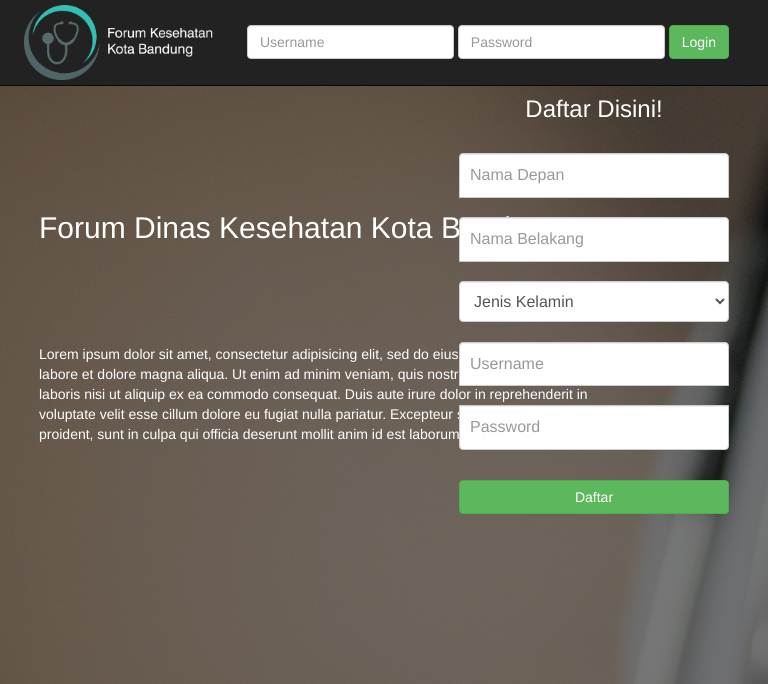
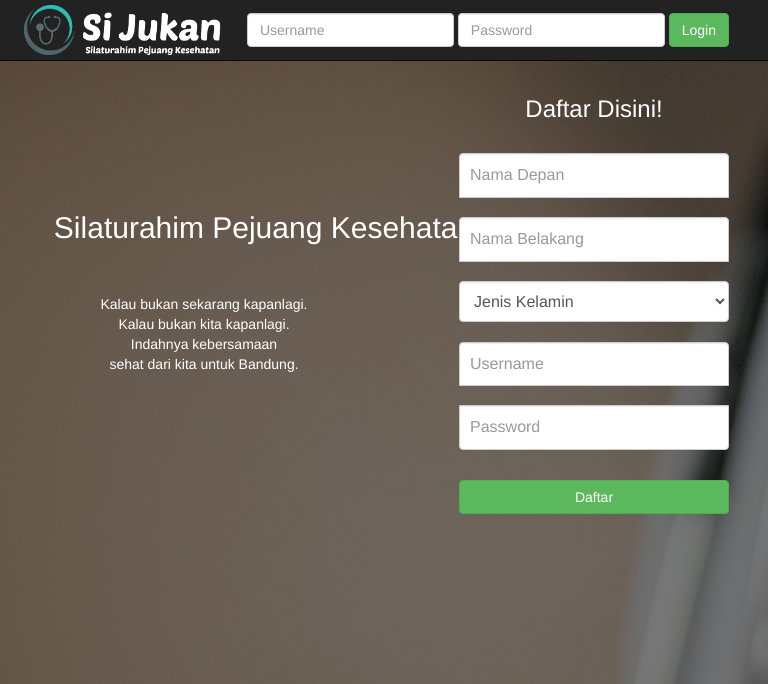
Before and after one commit to andreaskrisandy/forum-kesehatan, a PHP site: page / in a window 768 px wide. Shown: the top 684 px of the page. Run offline with PHP 8.4, Linux system fonts and the light colour scheme; some libraries are stand-ins or nearby versions.

Commit message:
update konten index

```diff
--- a/css/mystyle.css
+++ b/css/mystyle.css
@@ -13,27 +13,45 @@
 @media (max-width: 768px) {
   #header{
     margin-top: 150px;
+		/*width: 250px;*/
+		text-align: center;
   }
+
+	#contentheader{
+		text-align: center;
+	}
+
 	#logoforum{
 		margin: 0 auto;
 	}
 	#content{
 		margin: 40% auto !important;
 	}
-	#hide{
-		visibility: visible;
+
+	#headercontainer{
+		margin-left:auto;
+		margin-right:auto;
+		width: 50%;
 	}
 }
 
 /*style untuk layar besar*/
 @media (min-width: 768px) {
   .text-white{
-		margin-top: 100px;
-    width: 600px;
+		/*margin-top: 100px;*/
   }
 
+	#header{
+    margin-top: 150px;
+		width: 450px;
+  }
+
+	#contentheader{
+		margin-top: 50px;
+	}
+
 	#loginform{
-		margin-top:25px;
+		margin-top:13px;
 	}
 
 	#content{
--- a/index.php
+++ b/index.php
@@ -31,7 +31,7 @@
 				<a class="navbar-brand page-scroll" href="index.php"></a>
 			</div>
 			<div class="navbar-header">
-				<a href="index.php"><img id="logoforum"class="img-responsive" src="images/logoforum.png" style="margin-bottom:5px;margin-top:5px;height:75px;"/></a>
+				<a href="index.php"><img id="logoforum"class="img-responsive" src="images/logoforum.png" style="margin-bottom:5px;margin-top:5px;height:50px;"/></a>
 			</div>
 			<!-- Collect the nav links, forms, and other content for toggling -->
 			<div class="collapse navbar-collapse" id="bs-example-navbar-collapse-1">
@@ -56,14 +56,9 @@
 <!-- /.container-fluid -->
 </nav>
 <div class="container" style="margin:8% auto;">
-	<div class="col-sm-4 col-md-3">
-		<h2 class="text-white" id="header">Forum Dinas Kesehatan Kota Bandung</h2>
-		<p class="text-white">Lorem ipsum dolor sit amet, consectetur adipisicing elit, sed do eiusmod
-			tempor incididunt ut labore et dolore magna aliqua. Ut enim ad minim veniam,
-			quis nostrud exercitation ullamco laboris nisi ut aliquip ex ea commodo
-			consequat. Duis aute irure dolor in reprehenderit in voluptate velit esse
-			cillum dolore eu fugiat nulla pariatur. Excepteur sint occaecat cupidatat non
-			proident, sunt in culpa qui officia deserunt mollit anim id est laborum.
+	<div id="headercontainer" class="col-sm-4 col-md-3">
+		<h2 class="text-white" id="header">Silaturahim Pejuang Kesehatan</h2>
+		<p class="text-white" id="contentheader">Kalau bukan sekarang kapanlagi.<br>Kalau bukan kita kapanlagi.<br>Indahnya kebersamaan <br>sehat dari kita untuk Bandung.
 		</p>
 	</div>
 	<div id="signupform" class="col-sm-5 col-md-4">
--- a/pages/content.php
+++ b/pages/content.php
@@ -45,7 +45,7 @@ $userid = $_SESSION['user_Id'];
       </div>
       <div class="navbar-header">
         <a href="home.php">
-          <img id="logoforum" class="img-responsive" src="../images/logoforum.png" style="margin-bottom:5px;margin-top:5px;height:75px;"/>
+          <img id="logoforum" class="img-responsive" src="../images/logoforum.png" style="margin-bottom:5px;margin-top:5px;height:50px;"/>
         </a>
       </div>
       <!-- Collect the nav links, forms, and other content for toggling -->
--- a/pages/home.php
+++ b/pages/home.php
@@ -44,7 +44,7 @@ $userid = $_SESSION['user_Id'];
       </div>
       <div class="navbar-header">
         <a href="home.php">
-          <img id="logoforum" class="img-responsive" src="../images/logoforum.png" style="text-align:center;margin-bottom:5px;margin-top:5px;height:70px;"/>
+          <img id="logoforum" class="img-responsive" src="../images/logoforum.png" style="text-align:center;margin-bottom:5px;margin-top:5px;height:50px;"/>
         </a>
       </div>
       <!-- Collect the nav links, forms, and other content for toggling -->
```
Also changed, not shown: images/logoforum.png, images/logoforumold.png (added).
